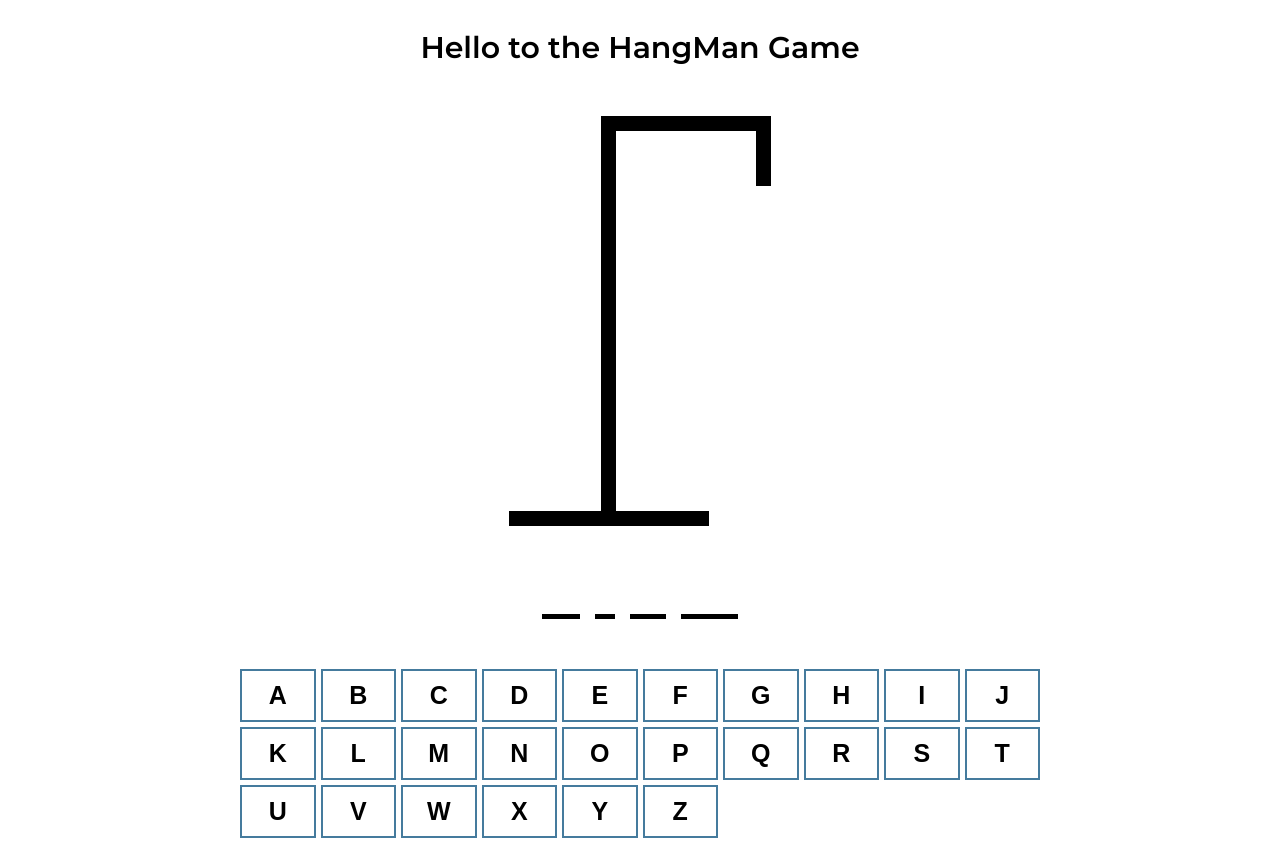
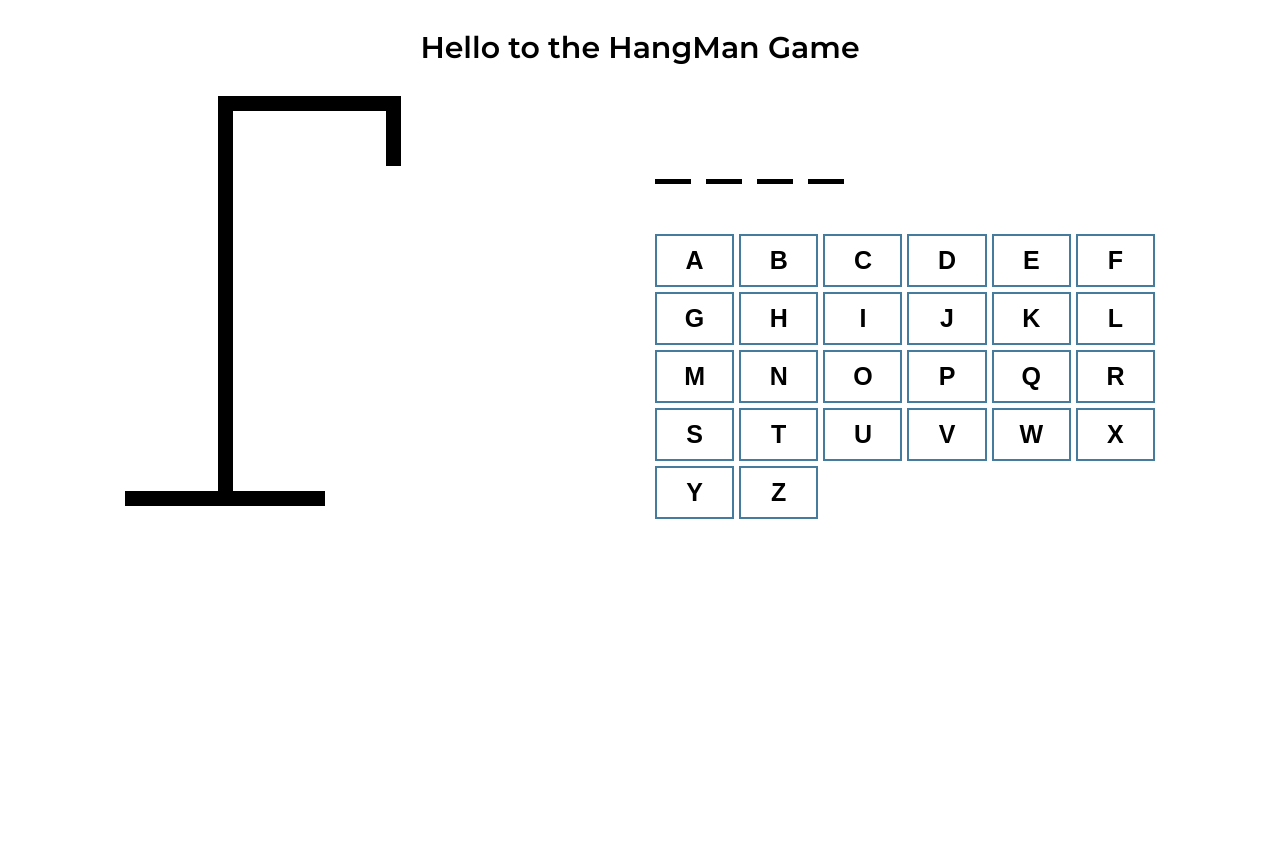
Before and after one commit to Javlon721/react-projects, a React (Create React App) app: page / in a window 1280 px wide. After the commit the page ends 800 px from the top, so only its background shows below. Built offline with nearby package versions, Linux system fonts and the light colour scheme.

Commit message:
Add some styles

```diff
--- a/src/App.js
+++ b/src/App.js
@@ -58,36 +58,25 @@ function App() {
 		};
 
 		document.addEventListener("keypress", handler);
-	},[]);
+	}, []);
 	return (
 		<div className="wrapper">
 			<h1 className="title">Hello to the HangMan Game</h1>
-			<div
-				style={{
-					display: "flex",
-					alignItems: "center",
-					flexDirection: "column",
-					maxWidth: "800px",
-					margin: "0 auto",
-				}}
-			>
-				<div
-					style={{
-						marginBottom: "30px",
-						fontSize: "30px",
-					}}
-				>
+			<div className="hangman">
+				<div className="hangman__title">
 					{isWinner && "Winner! Refresh to try again"}
 					{isLoser && "Nice try! Refresh to try again"}
 				</div>
-
+				<div className="hangman__body">
+					<div className="hangman__img">
 						<HangManDrawing numberOfGuesses={inCorrectLetters.length} />
+					</div>
+					<div className="hangman__board">
 						<HangmanWord
 							guessedLetters={guessedLetters}
 							wordToguess={wordToGuess}
 							reveal={isLoser}
 						/>
-				<div style={{ alignSelf: "stretch" }}>
 						<HangmanKeyBoard
 							addGuessedLetter={addGuessedLetter}
 							activeLetter={guessedLetters.filter((letter) =>
@@ -99,6 +88,7 @@ function App() {
 					</div>
 				</div>
 			</div>
+		</div>
 	);
 }
 
--- a/src/Components/HangManDrawing.js
+++ b/src/Components/HangManDrawing.js
@@ -87,7 +87,7 @@ const BODY_PARTS = [HEAD, BODY, LEFT_HAND, RIGHT_HAND, LEFT_LEG, RIGHT_LEG];
 
 export default function HangManDrawing({ numberOfGuesses }) {
 	return (
-		<div style={{ position: "relative" }}>
+		<div style={{ position: "relative", width: "276px" }}>
 			{BODY_PARTS.slice(0, numberOfGuesses)}
 			<div
 				style={{
--- a/src/Components/HangmanWord.js
+++ b/src/Components/HangmanWord.js
@@ -18,13 +18,14 @@ export default function HangmanWord({
 			}}
 		>
 			{wordToguess.split("").map((letter, index) => (
-				<span key={index} style={{ borderBottom: "5px solid black" }}>
+				<span
+					key={index}
+					style={{ borderBottom: "5px solid black", fontFamily: "monospace" }}
+				>
 					<span
 						style={{
 							visibility:
-								guessedLetters.includes(letter) || reveal
-									? ""
-									: "hidden",
+								guessedLetters.includes(letter) || reveal ? "" : "hidden",
 							color:
 								!guessedLetters.includes(letter) && reveal ? "#e63946" : "",
 						}}
--- a/src/style/style.scss
+++ b/src/style/style.scss
@@ -52,6 +52,7 @@ body {
 	// flex-direction: column;
 	// align-items: center;
 	padding: 30px;
+	overflow: hidden;
 }
 /* //============================================================================================================================ */
 
@@ -88,4 +89,34 @@ body {
 		color: #f1faee;
 	}
 }
-//#e63946
+//============================================================================================================================
+
+.hangman {
+	// .hangman__title
+
+	&__title {
+		margin-bottom: 30px;
+		font-size: 30px;
+		text-align: center;
+	}
+
+	// .hangman__body
+
+	&__body {
+		display: flex;
+		justify-content: center;
+		gap: 30px;
+	}
+
+	// .hangman__img
+
+	&__img {
+		flex: 0 1 500px;
+	}
+
+	// .hangman__board
+
+	&__board {
+		flex: 0 1 500px;
+	}
+}
```
Lines whose indentation alone changed are shown as unchanged.
